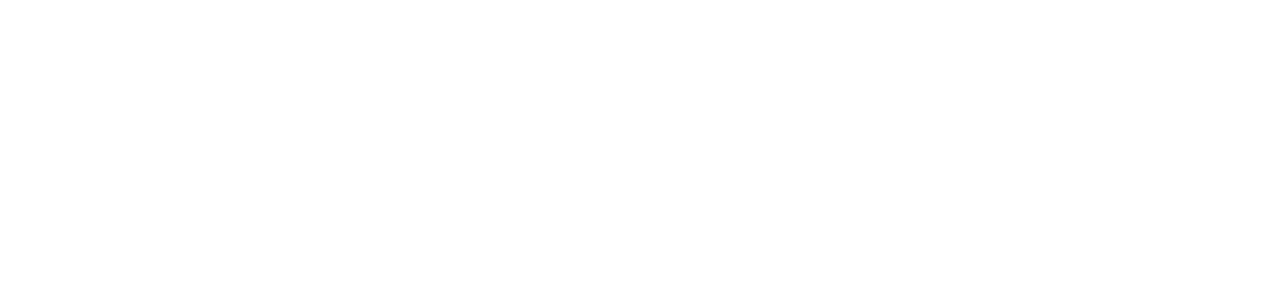
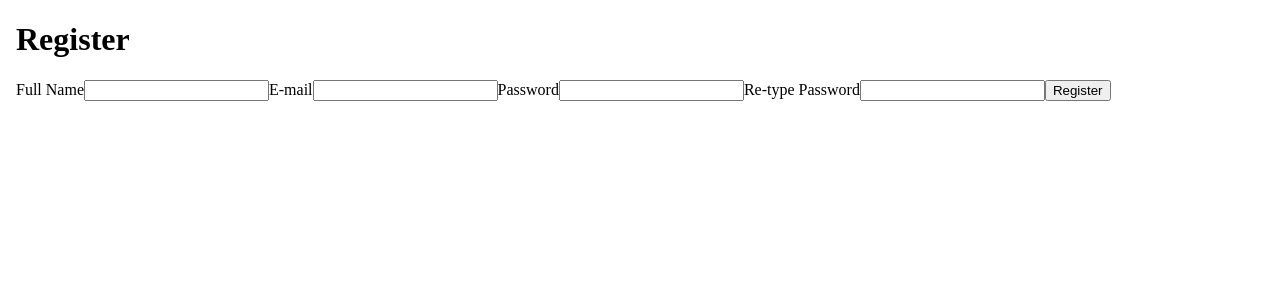
Before and after one commit to VT71/training-management-portal, an Angular app: page /register in a window 1280 px wide. Before the commit this address led to /. Shown: the top 300 px of the page. Built offline with nearby package versions, Linux system fonts and the light colour scheme.

Commit message:
Register Page Created

```diff
--- a/src/app/app.routes.ts
+++ b/src/app/app.routes.ts
@@ -1,5 +1,6 @@
 import { Routes } from '@angular/router';
 import { LoginComponent } from './login/login.component';
+import { RegisterComponent } from './register/register.component';
 
 export const routes: Routes = [
   {
@@ -10,6 +11,11 @@
   {
     path: 'login',
     component: LoginComponent,
-    title: 'Home page',
+    title: 'Login page',
+  },
+  {
+    path: 'register',
+    component: RegisterComponent,
+    title: 'Register page',
   },
 ];
--- a/src/app/login/login.component.html
+++ b/src/app/login/login.component.html
@@ -3,7 +3,7 @@
 <head>
     <meta charset="UTF-8">
     <meta name="viewport" content="width=device-width, initial-scale=1.0">
-    <title>Document</title>
+    <title>Log In Page</title>
 </head>
 <body>
     <h1>Log In</h1>
@@ -11,8 +11,8 @@
         <label for="email-input">E-mail</label>
         <input type="text" name="email" id="email-input"/>
         <label for="password-input">Password</label>
-        <input type="text" name="password" id="password-input"/>
-        <a href="" routerLink="/register">Register</a>
+        <input type="password" name="password" id="password-input"/>
+        <a href="" routerLink="/register">Create Account</a>
         <a href="/forgot-password">Forgot Password?</a>
         <button type="submit">Log In</button>
     </form>
--- a/src/app/register/register.component.html
+++ b/src/app/register/register.component.html
@@ -1 +1,22 @@
-<p>register works!</p>
+<!DOCTYPE html>
+<html lang="en">
+<head>
+    <meta charset="UTF-8">
+    <meta name="viewport" content="width=device-width, initial-scale=1.0">
+    <title>Register Page</title>
+</head>
+<body>
+    <h1>Register</h1>
+    <form>
+        <label for="fullname-input">Full Name</label>
+        <input type="text" name="email" id="fullname-input"/>
+        <label for="email-input">E-mail</label>
+        <input type="text" name="email" id="email-input"/>
+        <label for="password-input">Password</label>
+        <input type="text" name="password" id="password-input"/>
+        <label for="passwordrepeat-input">Re-type Password</label>
+        <input type="password" name="password" id="passwordrepeat-input"/>
+        <button type="submit">Register</button>
+    </form>
+</body>
+</html>
```
